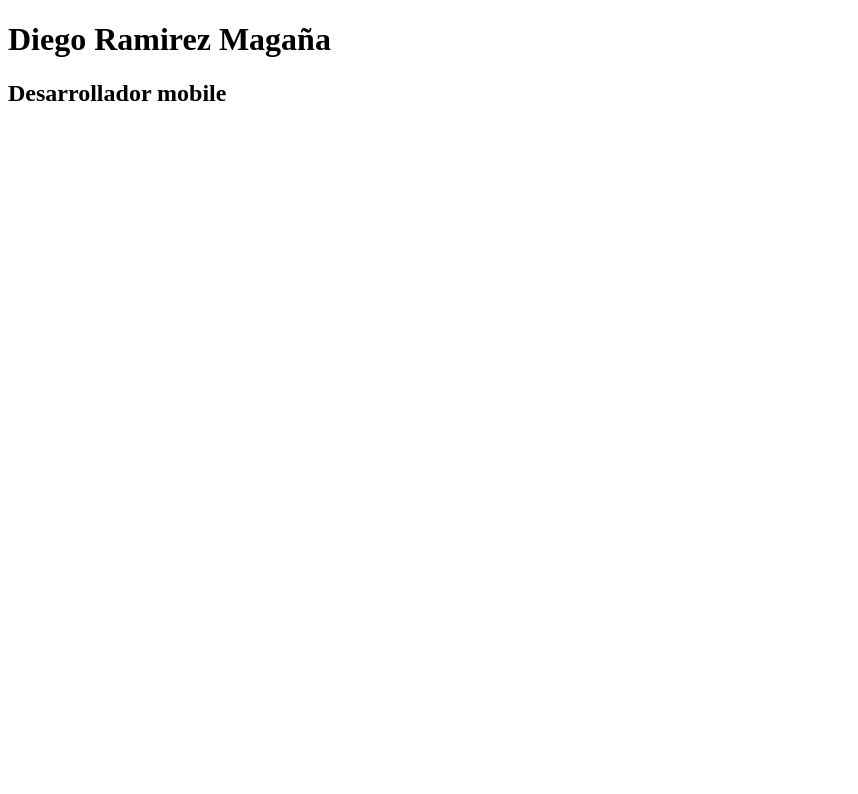
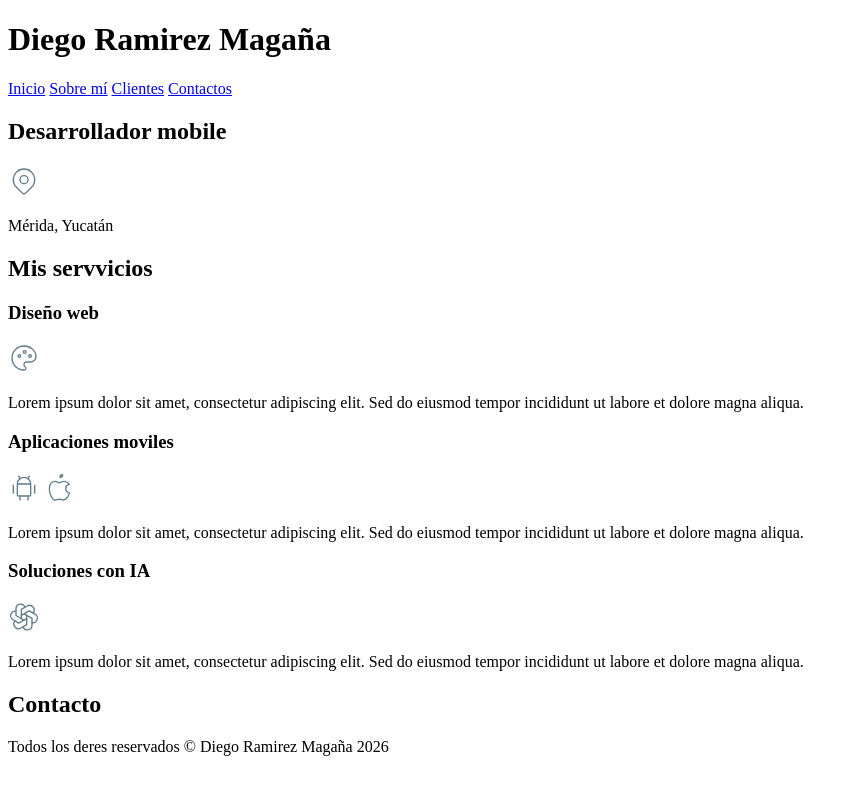
Before and after one commit to epinki07/Practicas-html, a plain HTML site: page index.html in a window 1280 px wide. Shown: the whole page, without its empty margins (0-858 px from the left). Drawn offline with Linux system fonts and the light colour scheme.

Commit message:
feat: add services and contact sections with svg iconds

```diff
--- a/index.html
+++ b/index.html
@@ -3,10 +3,145 @@
 <head>
     <meta charset="UTF-8">
     <meta name="viewport" content="width=device-width, initial-scale=1.0">
-    <title>Document</title>
+    <title>Developer Página</title>
 </head>
 <body>
+  <header>
 <h1> Diego Ramirez Magaña</h1>
+</header>
+<nav>
+  <a href="#">Inicio</a>
+    <a href="#sobre-mi">Sobre mí</a>
+      <a href="#clientes">Clientes</a>
+        <a href="#contactos">Contactos</a>
+</nav>
+<section>
 <h2>Desarrollador mobile</h2>
-  </body>
+<!--
+category: Map
+tags: [navigation, location, travel, pin, position, marker]
+version: "1.0"
+unicode: "eae8"
+-->
+<svg
+  xmlns="http://www.w3.org/2000/svg"
+  width="32"
+  height="32"
+  viewBox="0 0 24 24"
+  fill="none"
+  stroke="#607d8b"
+  stroke-width="1"
+  stroke-linecap="round"
+  stroke-linejoin="round"
+>
+  <path d="M9 11a3 3 0 1 0 6 0a3 3 0 0 0 -6 0" />
+  <path d="M17.657 16.657l-4.243 4.243a2 2 0 0 1 -2.827 0l-4.244 -4.243a8 8 0 1 1 11.314 0z" />
+</svg>
+
+<p>Mérida, Yucatán</p>
+</section>
+<main>
+  <h2>Mis servvicios</h2>
+  <section>
+    <h3> Diseño web</h3>
+    <!--
+category: Design
+tags: [color, paint, painter, picture, board, artist]
+version: "1.1"
+unicode: "eb01"
+-->
+<svg
+  xmlns="http://www.w3.org/2000/svg"
+  width="32"
+  height="32"
+  viewBox="0 0 24 24"
+  fill="none"
+  stroke="#607d8b"
+  stroke-width="1"
+  stroke-linecap="round"
+  stroke-linejoin="round"
+>
+  <path d="M12 21a9 9 0 0 1 0 -18c4.97 0 9 3.582 9 8c0 1.06 -.474 2.078 -1.318 2.828c-.844 .75 -1.989 1.172 -3.182 1.172h-2.5a2 2 0 0 0 -1 3.75a1.3 1.3 0 0 1 -1 2.25" />
+  <path d="M8.5 10.5m-1 0a1 1 0 1 0 2 0a1 1 0 1 0 -2 0" />
+  <path d="M12.5 7.5m-1 0a1 1 0 1 0 2 0a1 1 0 1 0 -2 0" />
+  <path d="M16.5 10.5m-1 0a1 1 0 1 0 2 0a1 1 0 1 0 -2 0" />
+</svg>
+
+    <p>Lorem ipsum dolor sit amet, consectetur adipiscing elit. Sed do eiusmod tempor incididunt ut labore et dolore magna aliqua.</p>
+  </p>
+   </section>
+   <section>
+    <h3> Aplicaciones moviles</h3>
+
+<svg
+  xmlns="http://www.w3.org/2000/svg"
+  width="32"
+  height="32"
+  viewBox="0 0 24 24"
+  fill="none"
+  stroke="#607d8b"
+  stroke-width="1"
+  stroke-linecap="round"
+  stroke-linejoin="round"
+>
+  <path d="M4 10l0 6" />
+  <path d="M20 10l0 6" />
+  <path d="M7 9h10v8a1 1 0 0 1 -1 1h-8a1 1 0 0 1 -1 -1v-8a5 5 0 0 1 10 0" />
+  <path d="M8 3l1 2" />
+  <path d="M16 3l-1 2" />
+  <path d="M9 18l0 3" />
+  <path d="M15 18l0 3" />
+</svg>
+
+<svg
+  xmlns="http://www.w3.org/2000/svg"
+  width="32"
+  height="32"
+  viewBox="0 0 24 24"
+  fill="none"
+  stroke="#607d8b"
+  stroke-width="1"
+  stroke-linecap="round"
+  stroke-linejoin="round"
+>
+  <path d="M8.286 7.008c-3.216 0 -4.286 3.23 -4.286 5.92c0 3.229 2.143 8.072 4.286 8.072c1.165 -.05 1.799 -.538 3.214 -.538c1.406 0 1.607 .538 3.214 .538s4.286 -3.229 4.286 -5.381c-.03 -.011 -2.649 -.434 -2.679 -3.23c-.02 -2.335 2.589 -3.179 2.679 -3.228c-1.096 -1.606 -3.162 -2.113 -3.75 -2.153c-1.535 -.12 -3.032 1.077 -3.75 1.077c-.729 0 -2.036 -1.077 -3.214 -1.077z" />
+  <path d="M12 4a2 2 0 0 0 2 -2a2 2 0 0 0 -2 2" />
+</svg>
+
+    <p>Lorem ipsum dolor sit amet, consectetur adipiscing elit. Sed do eiusmod tempor incididunt ut labore et dolore magna aliqua.</p>
+  </p>
+   </section>
+   <section>
+    <h3> Soluciones con IA</h3>
+
+<svg
+  xmlns="http://www.w3.org/2000/svg"
+  width="32"
+  height="32"
+  viewBox="0 0 24 24"
+  fill="none"
+  stroke="#607d8b"
+  stroke-width="1"
+  stroke-linecap="round"
+  stroke-linejoin="round"
+>
+  <path d="M11.217 19.384a3.501 3.501 0 0 0 6.783 -1.217v-5.167l-6 -3.35" />
+  <path d="M5.214 15.014a3.501 3.501 0 0 0 4.446 5.266l4.34 -2.534v-6.946" />
+  <path d="M6 7.63c-1.391 -.236 -2.787 .395 -3.534 1.689a3.474 3.474 0 0 0 1.271 4.745l4.263 2.514l6 -3.348" />
+  <path d="M12.783 4.616a3.501 3.501 0 0 0 -6.783 1.217v5.067l6 3.45" />
+  <path d="M18.786 8.986a3.501 3.501 0 0 0 -4.446 -5.266l-4.34 2.534v6.946" />
+  <path d="M18 16.302c1.391 .236 2.787 -.395 3.534 -1.689a3.474 3.474 0 0 0 -1.271 -4.745l-4.308 -2.514l-5.955 3.42" />
+</svg>
+
+    <p>Lorem ipsum dolor sit amet, consectetur adipiscing elit. Sed do eiusmod tempor incididunt ut labore et dolore magna aliqua.</p>
+  </p>
+   </section>
+  </main>
+  <section>
+    <h2>Contacto</h2>
+  </section>
+  <footer>
+    <p>Todos los deres reservados © Diego Ramirez Magaña 2026</p>
+  </footer>
+ </body>
 </html>
```
